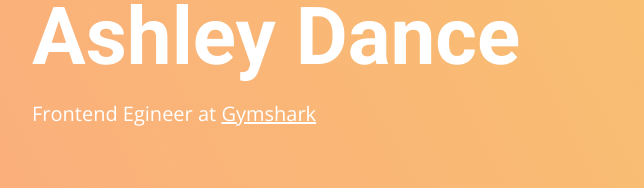
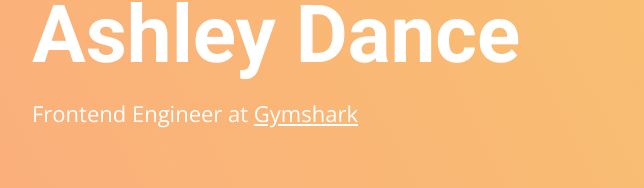
Before and after one commit to ashleydance/personal-site-2020, a Next.js app: page / in a window 1280 px wide. Shown: the part 342-530 px from the top of the page, without its empty margins (64-708 px from the left). Built offline with nearby package versions, Linux system fonts and the light colour scheme.

Commit message:
job title typo

```diff
--- a/components/Hero/index.jsx
+++ b/components/Hero/index.jsx
@@ -7,7 +7,7 @@ const Hero = () => (
     <div>
       <S.HeroTitle>Ashley Dance</S.HeroTitle>
       <S.HeroText>
-        Frontend Egineer at
+        Frontend Engineer at
         {' '}
         <a href="https://www.gymshark.com/" target="_blank" rel="noopener noreferrer" title="Visit Gymshark.com">
           Gymshark
--- a/components/Hero/styles.js
+++ b/components/Hero/styles.js
@@ -19,7 +19,7 @@ export const HeroTitle = styled.h1`
 export const HeroText = styled.p`
     color: ${(props) => props.theme.colours.white};
     margin: 1.6rem 0 0 0;
-    font-size: 2rem;
+    font-size: 2.2rem;
 
     a {
         color: ${(props) => props.theme.colours.white};
```
